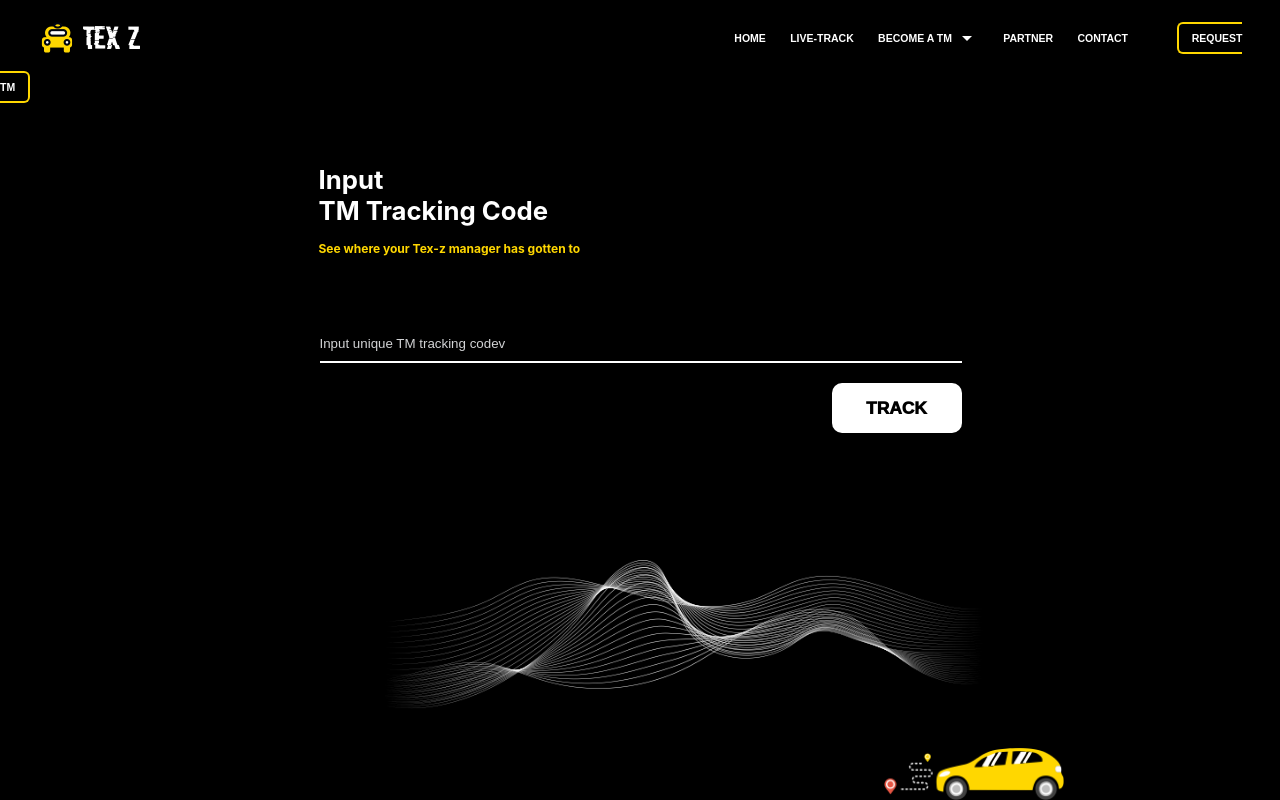
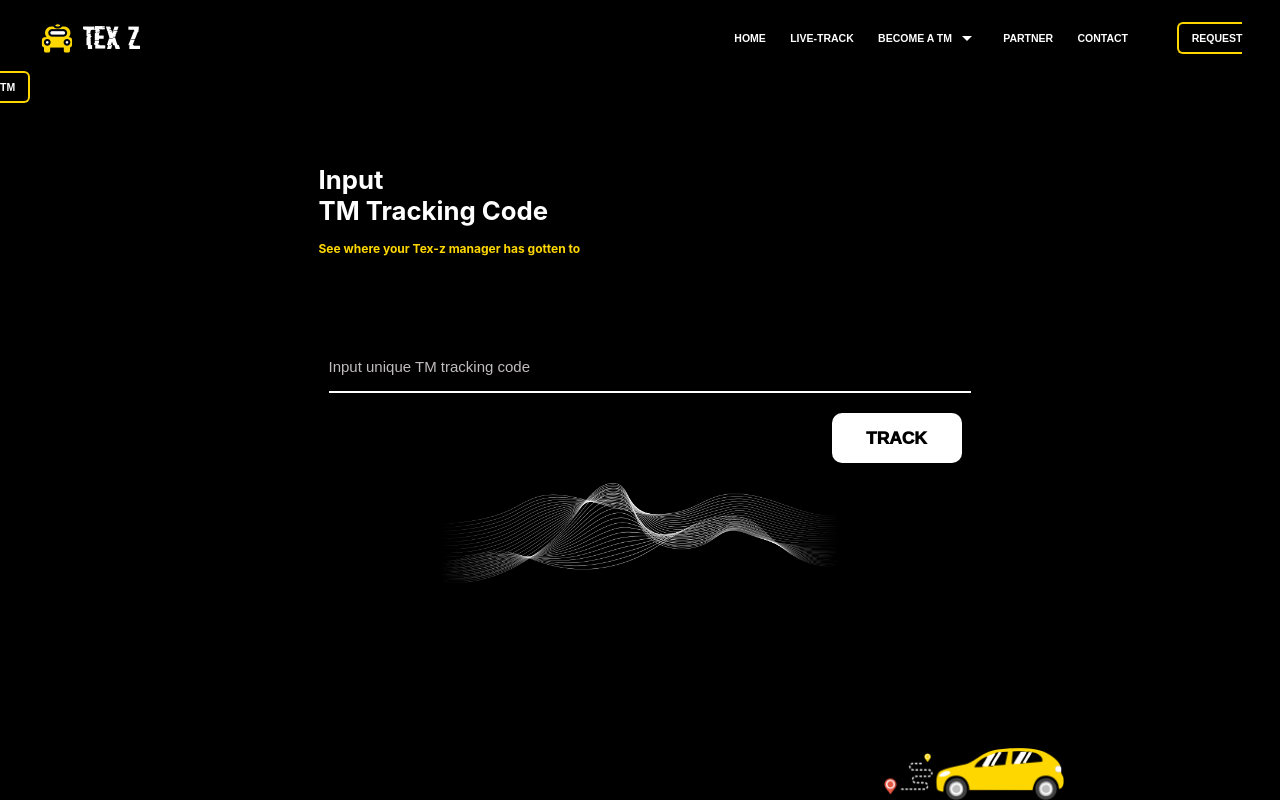
Before and after one commit to Tobbeycc1/abcde, a React (Create React App) app: page /live-track in a window 1280 px wide. Built offline with nearby package versions, Linux system fonts and the light colour scheme.

Commit message:
Partner's page next

```diff
--- a/src/componet/underlinedform.module.css
+++ b/src/componet/underlinedform.module.css
@@ -6,6 +6,10 @@
     color: rgb(194, 189, 189);
     padding: 10px 0px;
     font-family: Arial, Helvetica, sans-serif;
+    font-size: 40px;
+    margin-left: 10px;
+    color: white;
+    outline: none;
 }
 
 
@@ -21,6 +25,9 @@
 }
 .inputbig::placeholder{
     color: var(--placeholdercolor);
+    font-size: 15px;
+    padding-left: 0px;
+    color: rgb(194, 189, 189);
 }
 .underlinedform{
     margin-top: 70px;
--- a/src/pages/livetrack.js
+++ b/src/pages/livetrack.js
@@ -9,7 +9,7 @@
             <div className={classes.livetracksubcon}>
             <h3 className={classes.trackingtitle}>Input <br/> TM Tracking Code</h3>
             <p className={classes.trackingsubtitle}>See where your Tex-z manager has gotten to</p>
-            <div className={classes.underlineCon}><Underlinedform type={'text'} bigplaceholder={'Input unique TM tracking codev'} button={'TRACK'}/></div>
+            <div className={classes.underlineCon}><Underlinedform type={'text'} bigplaceholder={'Input unique TM tracking code'} button={'TRACK'}/></div>
 
             </div>
             <div className={classes.wavycon}>
--- a/src/pages/livetrack.module.css
+++ b/src/pages/livetrack.module.css
@@ -66,10 +66,6 @@
 
 }
 .wavy{
-    width: 600px;
-    position: absolute;
-    display: flex;
-    top: 70vh;
-    left: 30%;
-    z-index: -11;
+    width: 400px;
+
 }
```
